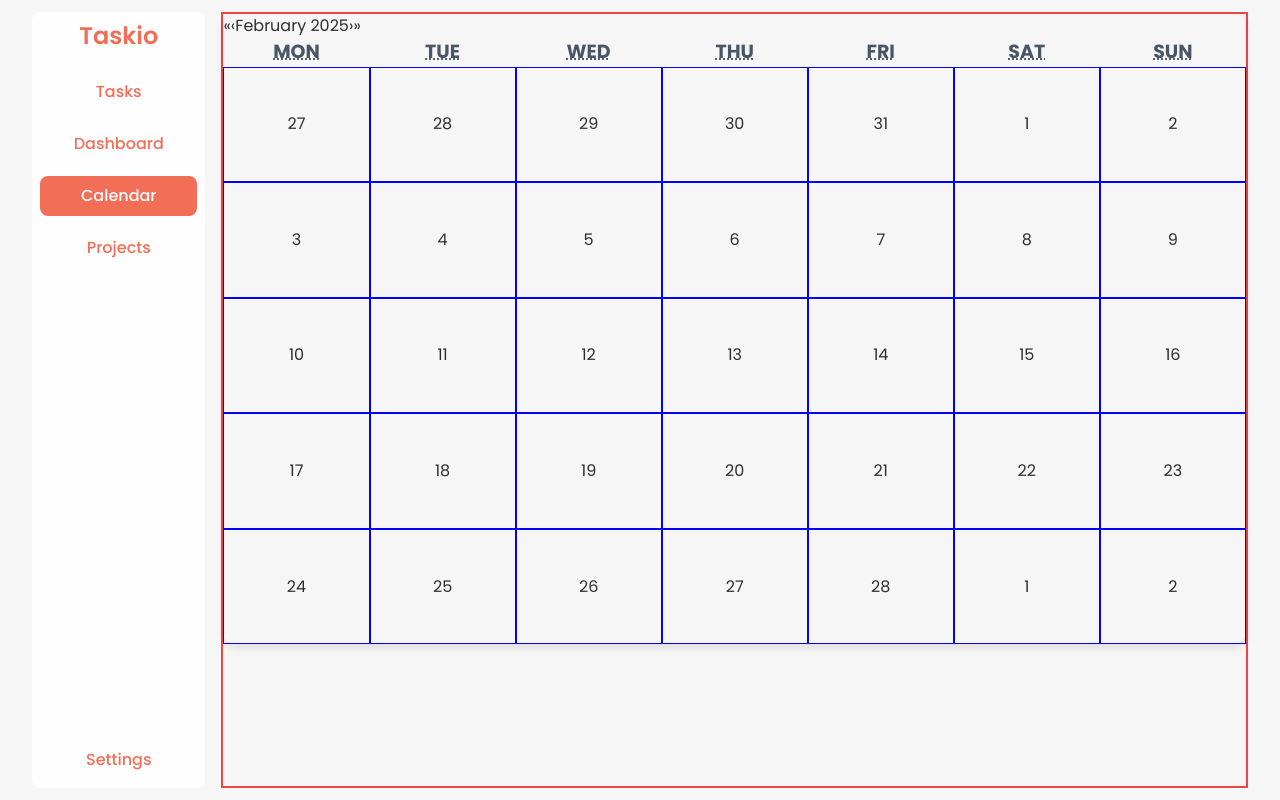
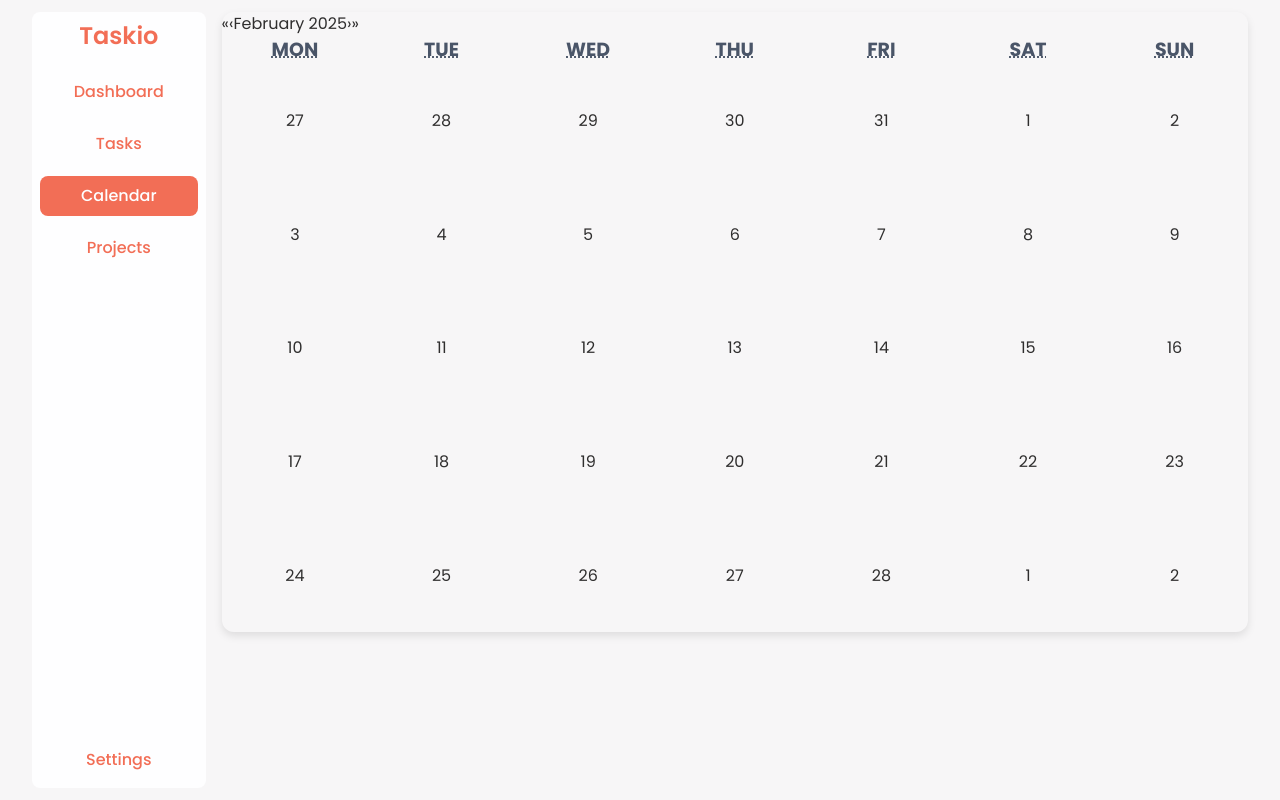
Before and after one commit to precious654/task-management-app, a Next.js app: page /calendar in a window 1280 px wide. Built offline with nearby package versions, Linux system fonts and the light colour scheme.

Commit message:
made some modifications

```diff
--- a/app/(root)/calendar/page.tsx
+++ b/app/(root)/calendar/page.tsx
@@ -3,7 +3,7 @@ import CalendarComponent from "@/components/CalendarComponent";
 
 const Page = () => {
     return (
-        <div className="w-full md:h-full border-red-500 border-2">
+        <div className="w-full md:h-full">
             <CalendarComponent />
         </div>
     )
--- a/app/globals.css
+++ b/app/globals.css
@@ -54,5 +54,4 @@ body {
   text-align: center;
   padding: 2.8rem;
   transition: 0.2s ease-in-out;
-  border: 1px blue solid;
 }
--- a/components/AddProject.tsx
+++ b/components/AddProject.tsx
@@ -1,8 +1,10 @@
 "use client";
 
 import React from "react";
+import Link from "next/link";
 import addProject from "@/actions/addProject";
 import { toast } from "react-toastify";
+import { IoHomeOutline } from "react-icons/io5";
 
 const AddProject = () => {
   const clientAction = async (formData: FormData) => {
@@ -17,10 +19,15 @@ const AddProject = () => {
 
   return (
     <main className="flex flex-col gap-5 items-center justify-center w-full py-6">
-      <p className="text-3xl font-semibold md:w-6/12 w-full">New Project</p>
+      <div className="flex items-center justify-between md:w-6/12 w-full">
+        <p className="text-3xl font-semibold">New Project</p>
+        <Link href="/" className="p-2.5 bg-[#e1e9ef] rounded-lg">
+          <IoHomeOutline size={20}/>
+        </Link>
+      </div>
       <form
-        action={clientAction}
-        className="md:w-6/12 w-full flex flex-col gap-4"
+          action={clientAction}
+          className="md:w-6/12 w-full flex flex-col gap-4"
       >
         <input
           type="text"
--- a/components/AddTask.tsx
+++ b/components/AddTask.tsx
@@ -5,6 +5,7 @@ import { FiSearch } from "react-icons/fi";
 import Link from "next/link";
 import addTask from "@/actions/addTask";
 import {toast} from "react-toastify";
+import {IoHomeOutline} from "react-icons/io5";
 // import { useQueryState } from "nuqs";
 
 const AddTask = () => {
@@ -22,7 +23,12 @@ const AddTask = () => {
 
   return (
     <main className="flex flex-col gap-5 items-center justify-center w-full py-6">
-      <p className="text-3xl font-semibold md:w-6/12 w-full">New Tasks</p>
+      <div className="flex items-center justify-between md:w-6/12 w-full">
+        <p className="text-3xl font-semibold">New Task</p>
+        <Link href="/" className="p-2.5 bg-[#e1e9ef] rounded-lg">
+          <IoHomeOutline size={20}/>
+        </Link>
+      </div>
       <form
           action={clientAction}
           className="md:w-6/12 w-full flex flex-col gap-4"
--- a/components/Sidebar.tsx
+++ b/components/Sidebar.tsx
@@ -13,10 +13,10 @@ const Sidebar = () => {
                 <Link href="/" className="text-2xl text-center font-semibold">Taskio</Link>
                 <ul className="flex flex-col gap-3">
                     <li className={`${pathName == "/" ? "sidebar-link-active": "sidebar-link"}`}>
-                        <Link href="/">Tasks</Link>
+                        <Link href="/">Dashboard</Link>
                     </li>
                     <li className={`${pathName.includes("dashboard") ? "sidebar-link-active": "sidebar-link"}`}>
-                        <Link href="/dashboard">Dashboard</Link>
+                        <Link href="/">Tasks</Link>
                     </li>
                     <li className={`${pathName.includes("calendar") ? "sidebar-link-active": "sidebar-link"}`}>
                         <Link href="/calendar">Calendar</Link>
```
Lines whose indentation alone changed are shown as unchanged.
